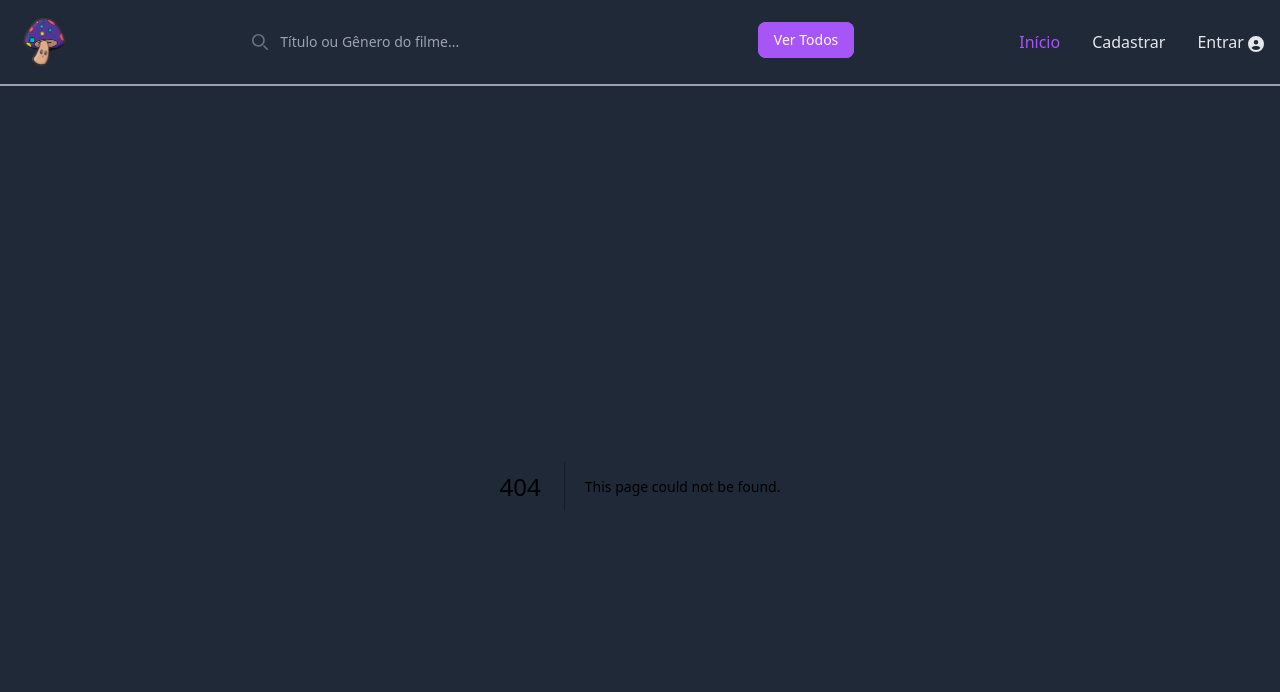
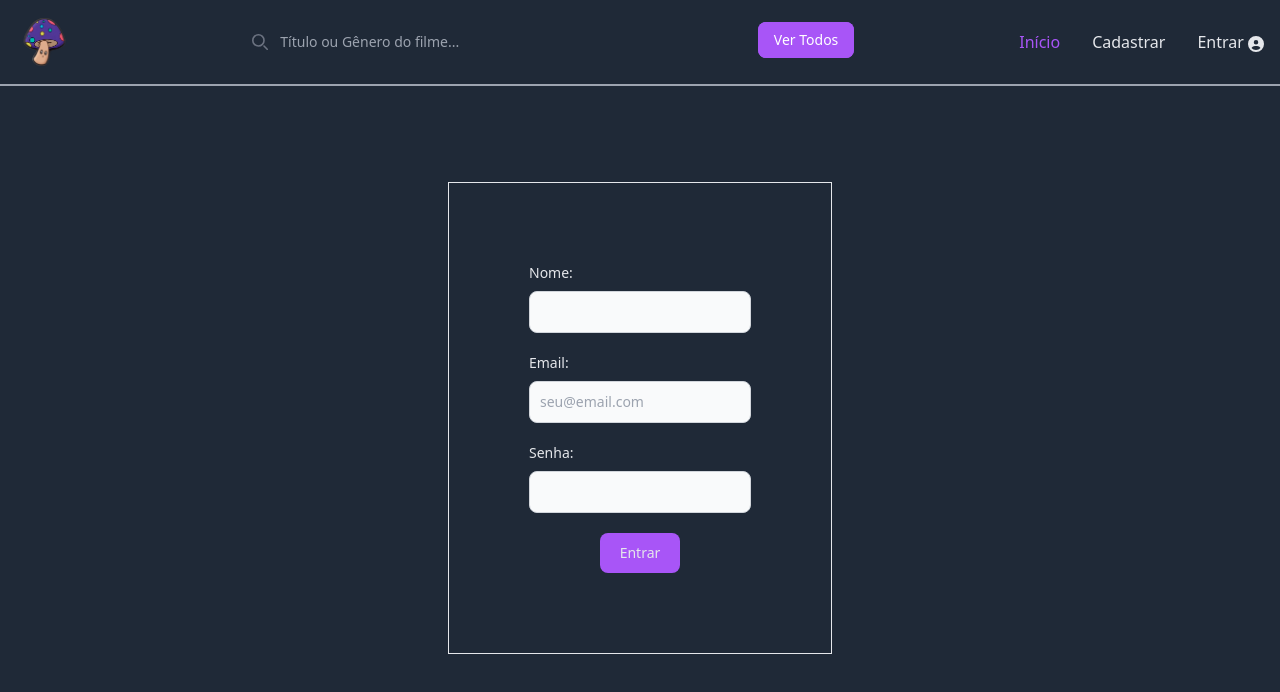
Before and after one commit to victorxavieratlas/facul, a Next.js app in the folder 24-01/Linguagens-Programacao-Emergentes/cineclube/: page /register in a window 1280 px wide. Before the commit this address had no page. Shown: the top 692 px of the page. Built offline with nearby package versions, Linux system fonts and the light colour scheme.

Commit message:
feat: add register form

```diff
--- /dev/null
+++ b/24-01/Linguagens-Programacao-Emergentes/cineclube/src/app/register/page.tsx
@@ -0,0 +1,30 @@
+export default function Register() {
+    return (
+        <form className="max-w-sm mx-auto mt-24 border border-gray-200 p-20">
+            <div className="mb-5">
+                <label htmlFor="name" className="block mb-2 text-sm font-medium text-gray-200">
+                    Nome:
+                </label>
+                <input type="text" id="name" className="bg-gray-50 border border-gray-300 text-gray-200 text-sm rounded-lg focus:ring-blue-500 focus:border-blue-500 block w-full p-2.5" required />
+            </div>
+            <div className="mb-5">
+                <label htmlFor="email" className="block mb-2 text-sm font-medium text-gray-200">
+                    Email:
+                </label>
+                <input type="email" id="email" className="bg-gray-50 border border-gray-300 text-gray-200 text-sm rounded-lg focus:ring-blue-500 focus:border-blue-500 block w-full p-2.5" placeholder="seu@email.com" required />
+            </div>
+            <div className="mb-5">
+                <label htmlFor="password" className="block mb-2 text-sm font-medium text-gray-200">
+                    Senha:
+                </label>
+                <input type="password" id="password" className="bg-gray-50 border border-gray-300 text-gray-200 text-sm rounded-lg focus:ring-blue-500 focus:border-blue-500 block w-full p-2.5" required />
+            </div>
+            <p className="text-center">
+                <button type="submit" className="text-gray-200 bg-purple-500 hover:bg-purple-600 focus:ring-4 focus:outline-none focus:ring-blue-300 font-medium rounded-lg text-sm w-full sm:w-auto px-5 py-2.5 text-center">
+                    Entrar
+                </button>
+            </p>
+        </form>
+
+    )
+}
```
